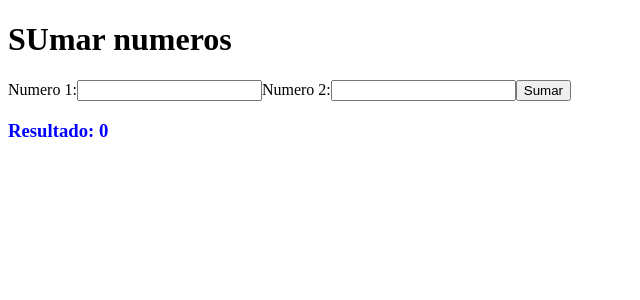
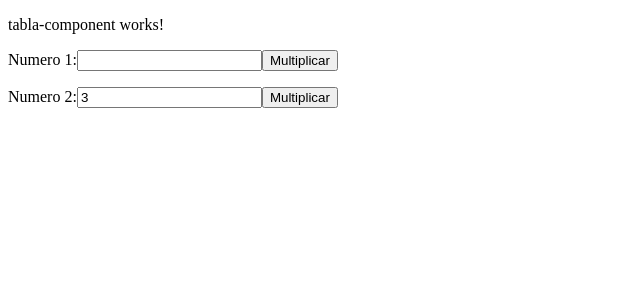
Before and after one commit to Gabriel6966/primerangular, an Angular app: page / in a window 1280 px wide. Shown: the top 300 px of the page, without its empty margins (0-640 px from the left). Built offline with nearby package versions, Linux system fonts and the light colour scheme.

Commit message:
feat: add table of binding and  NativeElement

```diff
--- a/src/app/app-module.ts
+++ b/src/app/app-module.ts
@@ -7,6 +7,7 @@ import { DeportesComponent } from '../components/deportescomponent/deportes.comp
 import { FormsModule } from '@angular/forms';
 import { FormsBindingComponent } from '../components/bindings/forms.binding.component';
 import { SumarNumerosComponent } from '../components/numeros/sumar.numeros.component';
+import { TablaComponent } from '../components/tabla-component/tabla-component';
 @NgModule({
   declarations: [
     App,
@@ -15,15 +16,10 @@ import { SumarNumerosComponent } from '../components/numeros/sumar.numeros.compo
     DeportesComponent,
     FormsBindingComponent,
     SumarNumerosComponent,
-
+    TablaComponent,
   ],
-  imports: [
-    BrowserModule,
-    FormsModule
-  ],
-  providers: [
-    provideBrowserGlobalErrorListeners(),
-  ],
-  bootstrap: [App]
+  imports: [BrowserModule, FormsModule],
+  providers: [provideBrowserGlobalErrorListeners()],
+  bootstrap: [App],
 })
-export class AppModule { }
+export class AppModule {}
--- a/src/app/app.html
+++ b/src/app/app.html
@@ -1 +1 @@
-<app-sumar-numeros></app-sumar-numeros>
+<app-tabla-component></app-tabla-component>
--- a/src/components/numeros/sumar.numeros.component.ts
+++ b/src/components/numeros/sumar.numeros.component.ts
@@ -7,18 +7,12 @@ import { Component, OnInit, ViewChild,ElementRef } from '@angular/core';
 })
 
 export class SumarNumerosComponent implements OnInit {
-    @ViewChild("cajanumero1") cajanumero1: ElementRef;
-    @ViewChild("cajanumero2") cajanumero2: ElementRef;
+    @ViewChild("cajanumero1") cajanumero1!: ElementRef;
+    @ViewChild("cajanumero2") cajanumero2!: ElementRef;
     public suma: number;
 
     constructor() {
         this.suma =0;
-
-        this.cajanumero1= new ElementRef(0);
-        this.cajanumero2= new ElementRef(0);
-
-
-
     }
 
     sumarNumeros():void{
--- /dev/null
+++ b/src/components/tabla-component/tabla-component.html
@@ -0,0 +1,28 @@
+<p>tabla-component works!</p>
+
+<form #form="ngForm" (ngSubmit)="multiplicarNumeros()">
+    <label>Numero 1:</label>
+    <input type="number" #cajanumero1>
+    <button type="submit">Multiplicar</button>
+
+    <ul>
+        @for(num of resultado; track num; let i=$index){
+            <li >
+                {{i}}-{{num}}
+            </li>
+        }
+    </ul>
+</form>
+
+<form #form="ngForm" (ngSubmit)="multiplicarNumero()">
+    <label>Numero 2:</label>
+    <input type="number" #cajanumero2 [(ngModel)]="numero2" name="numero">
+    <button type="submit">Multiplicar</button>
+    <ul>
+        @for(num of resultado2;track num; let i=$index){
+            <li>
+                {{i}}-{{num}}
+            </li>
+        }
+    </ul>
+</form>
--- /dev/null
+++ b/src/components/tabla-component/tabla-component.ts
@@ -0,0 +1,51 @@
+import { Component,OnInit,ElementRef,ViewChild } from '@angular/core';
+
+@Component({
+  selector: 'app-tabla-component',
+  standalone: false,
+  styleUrl: './tabla-component.css',
+  templateUrl: './tabla-component.html',
+})
+
+
+
+
+
+
+export class TablaComponent implements OnInit {
+
+  @ViewChild("cajanumero1") cajanumero1!: ElementRef;
+
+  public resultado: Array<number>;
+  public numero2: number;
+  public resultado2: Array<number>;
+
+  constructor() {
+    this.resultado = [];
+    this.numero2 = 3;
+    this.resultado2 = [];
+
+  }
+
+  multiplicarNumeros():void{
+
+    const num1 = this.cajanumero1.nativeElement.value;
+    for(let i=0; i<=10; i++){
+      this.resultado.push(i*num1);
+      console.log(i*num1)
+    }
+  }
+
+  multiplicarNumero():void{
+    const resultado2=[]
+    for(let i=0; i<=10;i++){
+      this.resultado2.push(i*this.numero2);
+      console.log(i*this.numero2)
+
+    }
+  }
+
+
+  ngOnInit(): void {
+  }
+}
```
Also changed, not shown: src/components/tabla-component/tabla-component.css (added), 1 other file (tests, documents, lock files or other folders).
